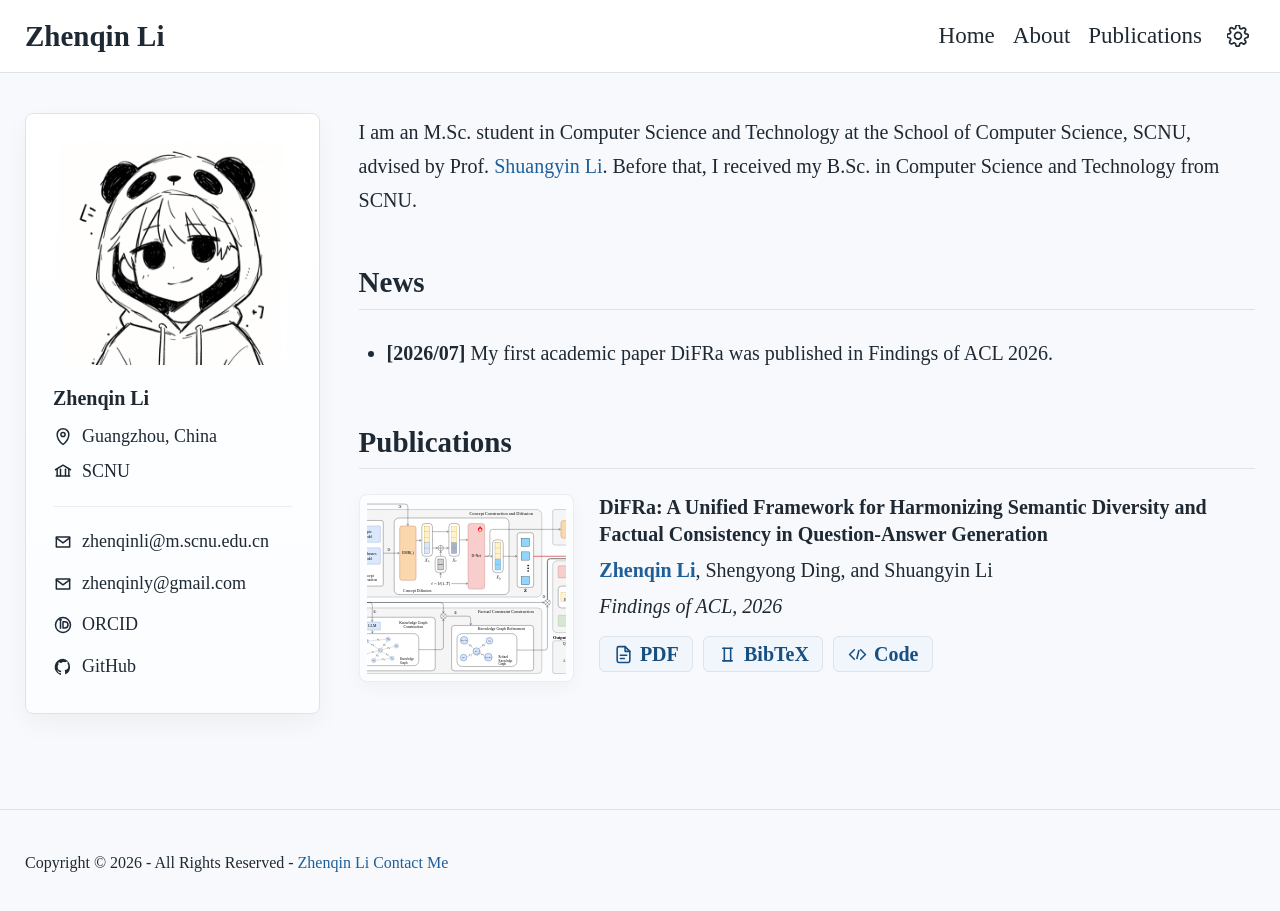
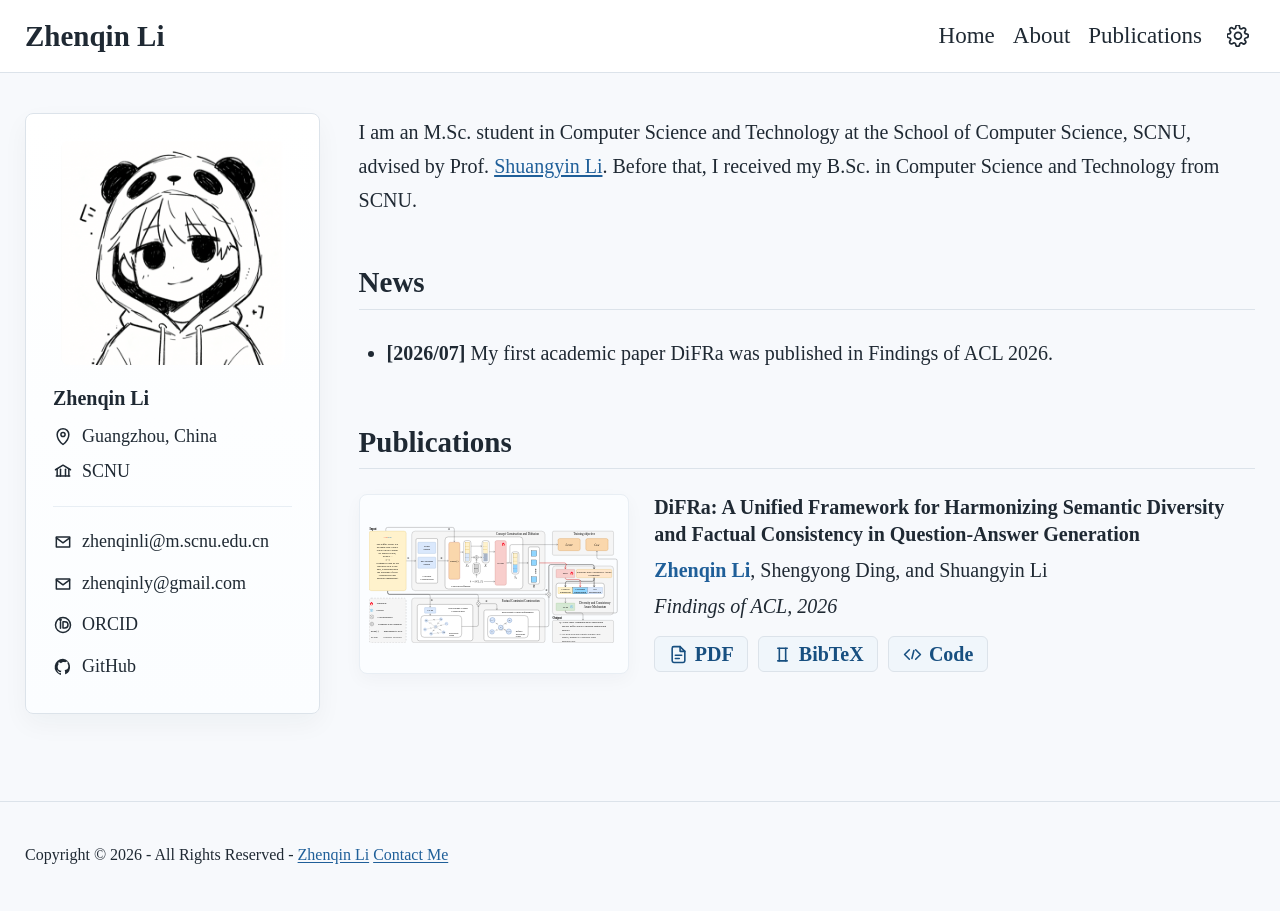
Before and after one commit to zqinli/zqinli.github.io, a Jekyll site: the page built from index.md, in a window 1280 px wide and 933 px high. Shown: the top 911 px of the window. Built offline with Jekyll 4.4.1, drawn with Linux system fonts in a browser that asks for light colours.

Commit message:
style: refine publication card links and teaser

```diff
--- a/assets/css/main.css
+++ b/assets/css/main.css
@@ -34,7 +34,8 @@ body {
 
 a {
   color: var(--link);
-  text-decoration: none;
+  text-decoration: underline;
+  text-underline-offset: 0.12em;
 }
 
 a:hover {
@@ -65,6 +66,7 @@ a:hover {
   font-size: 1.45rem;
   font-weight: 700;
   line-height: 1.2;
+  text-decoration: none;
 }
 
 .nav-links {
@@ -78,6 +80,7 @@ a:hover {
 .nav-links a {
   color: var(--text);
   font-size: 1.15rem;
+  text-decoration: none;
 }
 
 .theme-toggle {
@@ -312,7 +315,7 @@ a:hover {
   align-items: start;
   display: grid;
   gap: clamp(1rem, 2vw, 1.45rem);
-  grid-template-columns: minmax(205px, 24%) minmax(0, 1fr);
+  grid-template-columns: minmax(270px, 28%) minmax(0, 1fr);
   padding: 0.25rem 0 1rem;
 }
 
@@ -324,17 +327,17 @@ a:hover {
   box-shadow: var(--shadow-soft);
   box-sizing: border-box;
   display: flex;
-  height: 188px;
+  height: 180px;
   justify-content: center;
   align-items: center;
   overflow: hidden;
-  padding: 0.35rem;
+  padding: 0.45rem;
 }
 
 .publication-teaser img {
   display: block;
   height: 100%;
-  object-fit: cover;
+  object-fit: contain;
   object-position: center;
   width: 100%;
 }
@@ -384,7 +387,12 @@ a:hover {
   gap: 0.35rem;
   line-height: 1;
   padding: 0.34rem 0.68rem;
+  text-decoration: none;
   transition: background 0.16s ease, border-color 0.16s ease, color 0.16s ease;
+}
+
+.button span {
+  text-decoration: none;
 }
 
 .button:hover {
@@ -517,7 +525,7 @@ code {
   }
 
   .publication-card {
-    grid-template-columns: 180px minmax(0, 1fr);
+    grid-template-columns: 230px minmax(0, 1fr);
   }
 
   .publication-teaser img {
@@ -549,7 +557,7 @@ code {
   }
 
   .publication-card {
-    grid-template-columns: 150px minmax(0, 1fr);
+    grid-template-columns: 190px minmax(0, 1fr);
   }
 
   .publication-teaser img {
```
